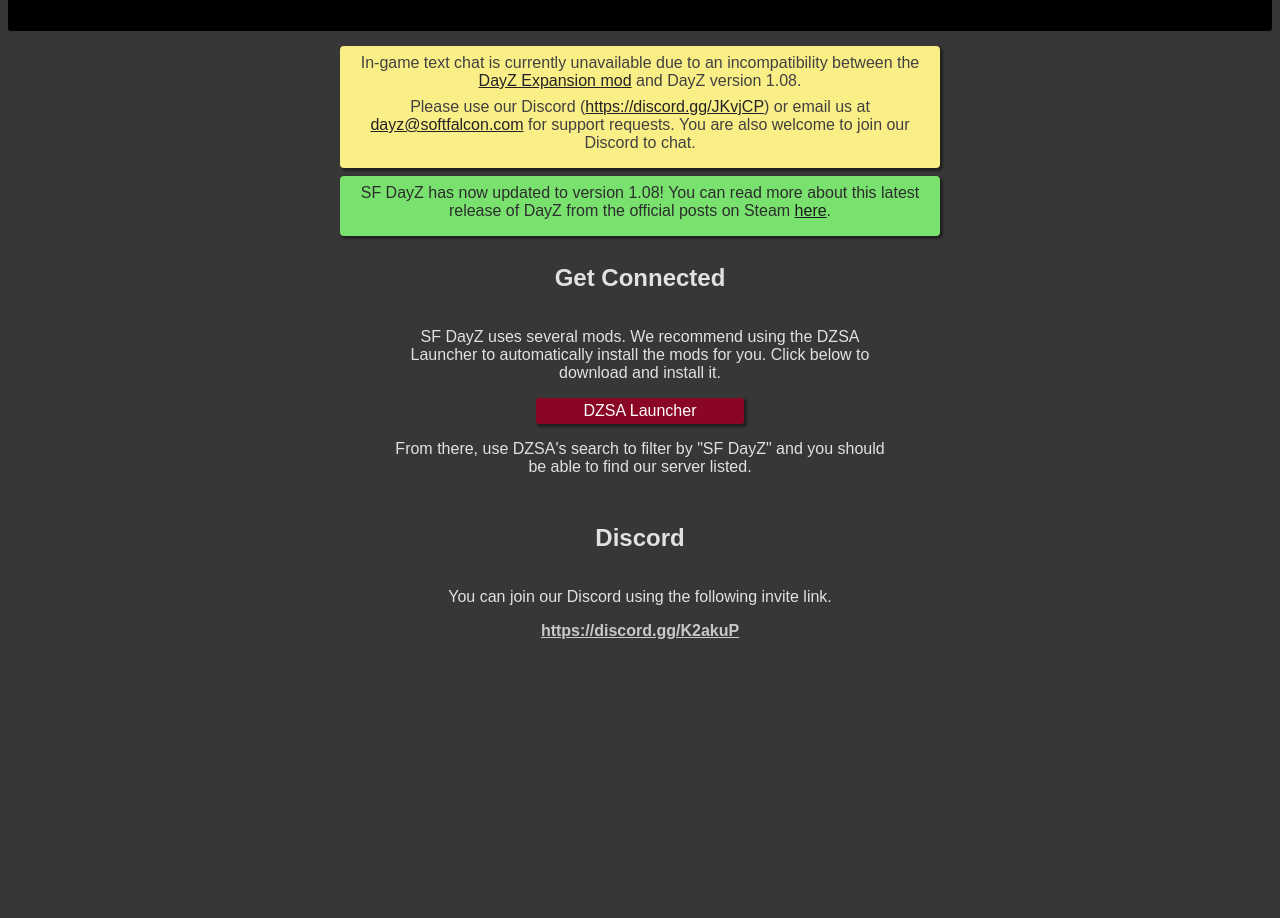
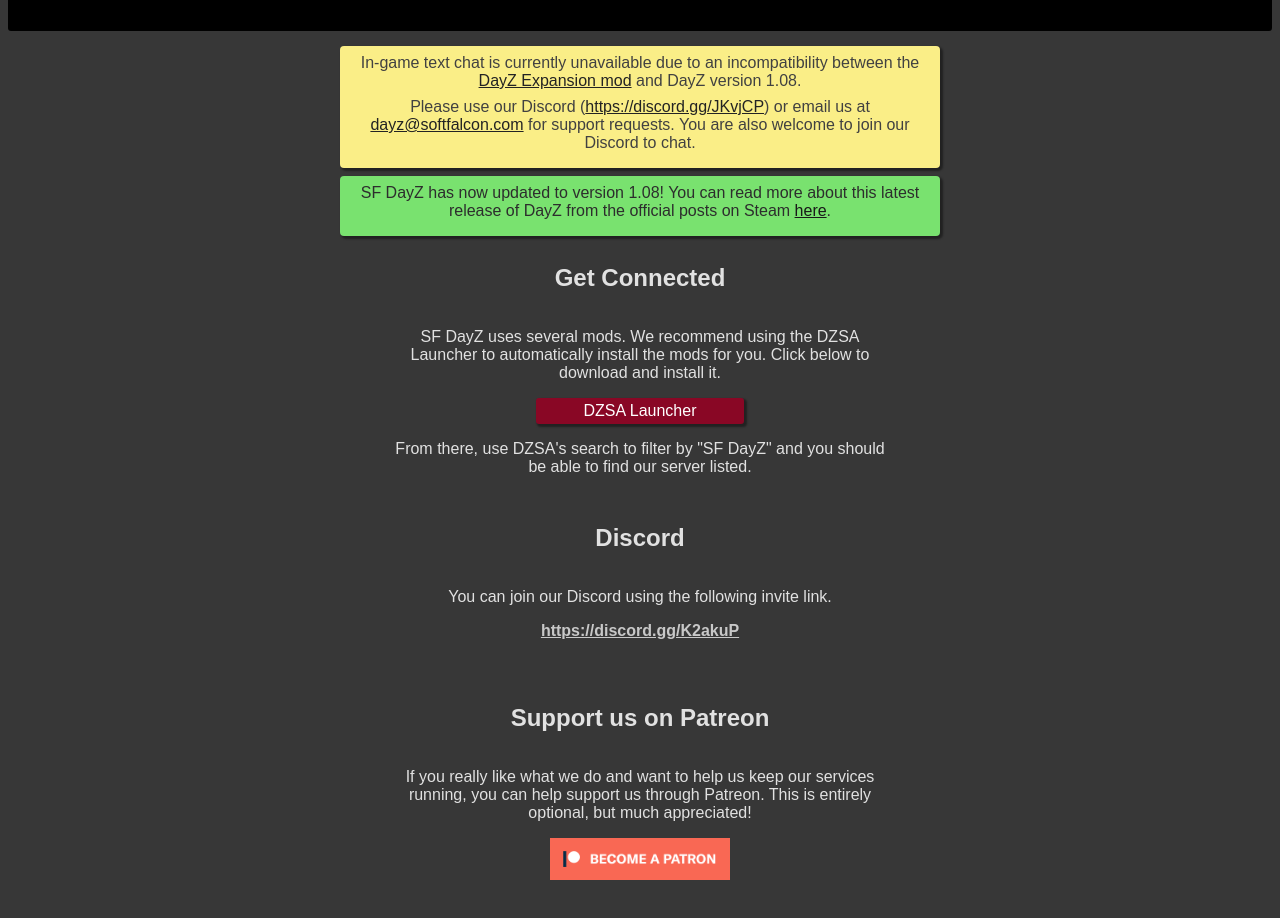
Before and after one commit to nick-funk/dayz-site, a website: page static/index.html in a window 1280 px wide. Shown: the part 132-1050 px from the top of the page. Before the commit the page ends 804 px from the top, so only its background shows below. Drawn offline with Linux system fonts and the light colour scheme.

Commit message:
Add patreon section

```diff
--- a/static/index.html
+++ b/static/index.html
@@ -60,6 +60,25 @@
             <div>
                 <a href="https://discord.gg/K2akuP" target="_blank" rel="noopener noreferrer"><strong>https://discord.gg/K2akuP</strong></a>
             </div>
+            <p></p>
+        </section>
+
+        <section>
+            <h2>Support us on Patreon</h2>
+            <p>
+                If you really like what we do and want to help us keep our
+                services running, you can help support us through Patreon.
+                This is entirely optional, but much appreciated!
+            </p>
+            <div>
+                <a href="https://www.patreon.com/softfalcon"
+                    title="Become a Patron"
+                    target="_blank" rel="noopener noreferrer"
+                >
+                    <img width="180" src="/images/patreon-button.png" alt="Become a Patron" />
+                </a>
+            </div>
+            <p></p>
         </section>
     </body>
 </html>
```
Also changed, not shown: static/images/patreon-button.png (added).
